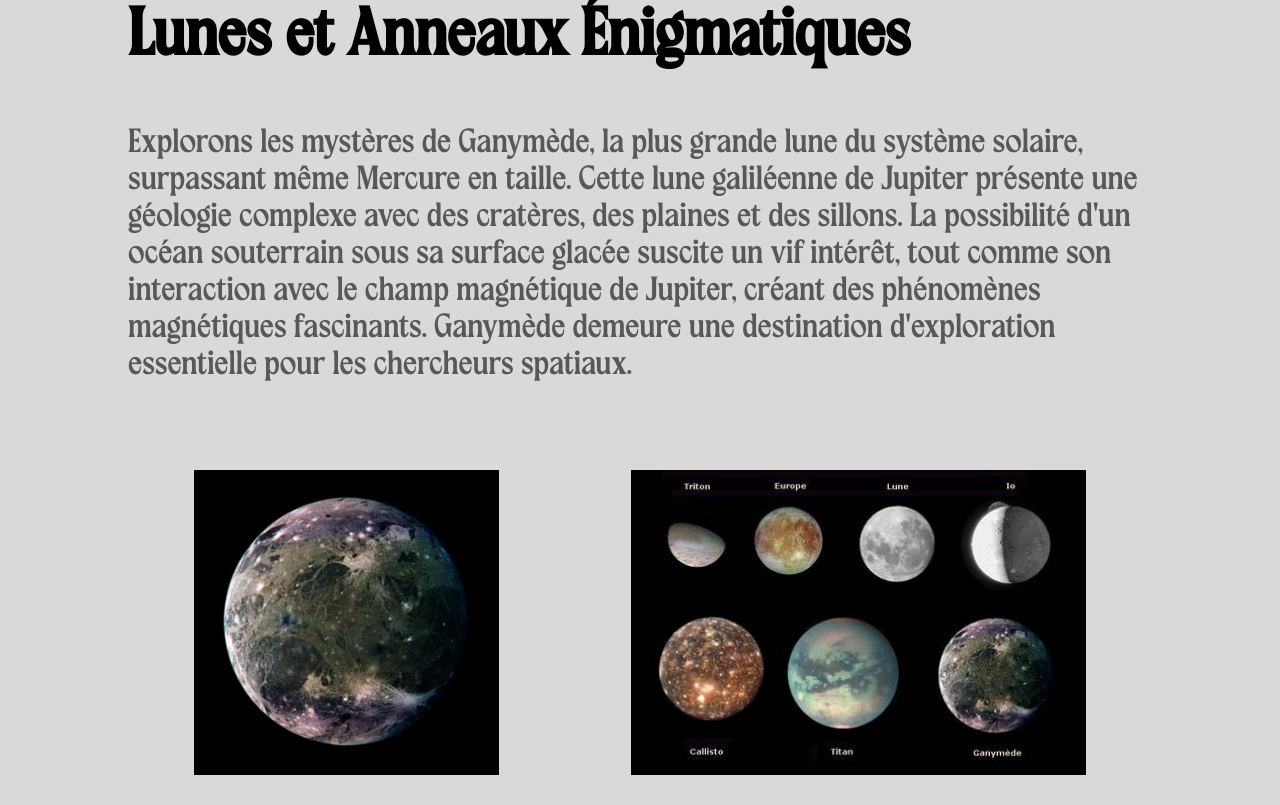
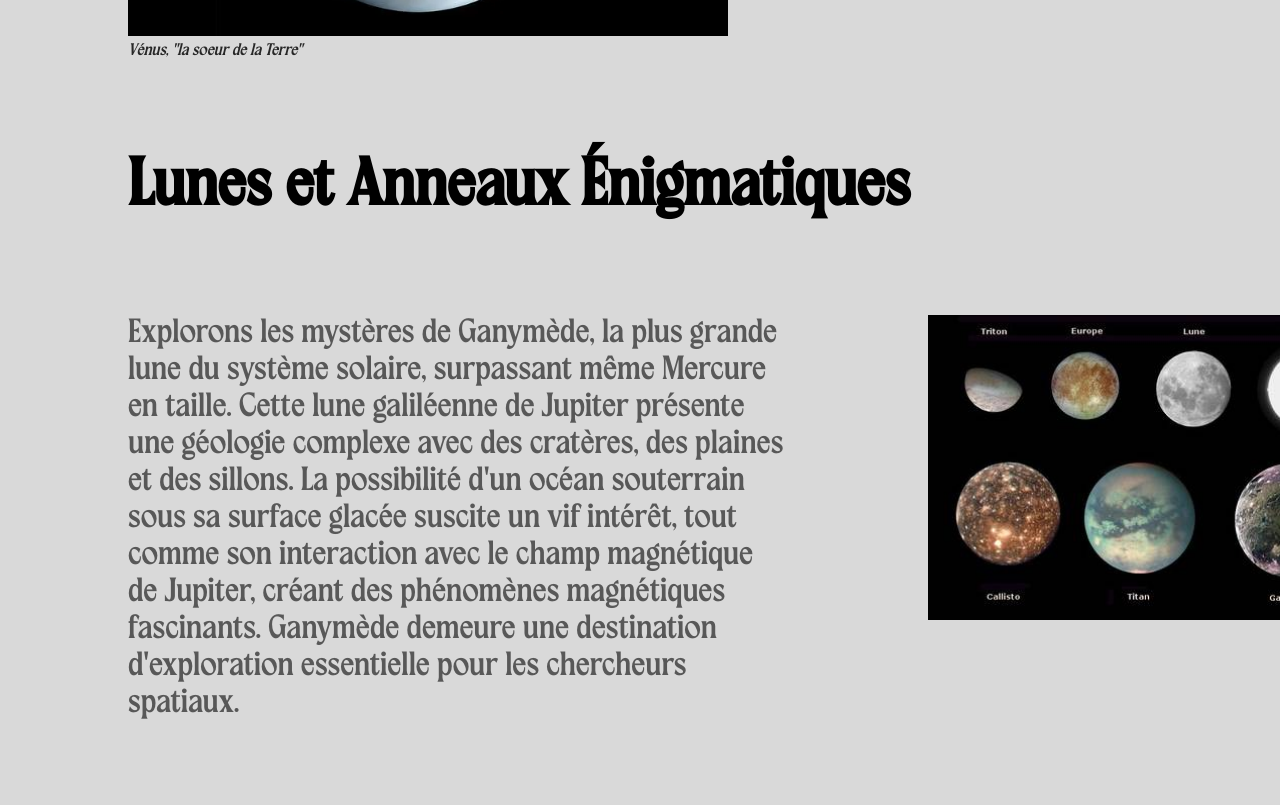
Before and after one commit to KyleAktr/monthly-mind, a React (Create React App) app: page / in a window 1280 px wide. Shown: the part 4440-5245 px from the top of the page. Built offline with nearby package versions, Linux system fonts and the light colour scheme.

Commit message:
article style done

```diff
--- a/src/components/Article.jsx
+++ b/src/components/Article.jsx
@@ -39,7 +39,7 @@ const Article = () => {
                 une destination incontournable, avec sa célèbre Grande Tache
                 Rouge. Juste pour préciser, sa tache rouge est égal à la
                 circonférence de la Terre.
-                <br />
+                <br /> <br />
                 Mars, la "planète rouge," est un autre point de mire, offrant un
                 paysage accidenté.
               </p>
@@ -78,18 +78,18 @@ const Article = () => {
                 une destination d'exploration essentielle pour les chercheurs
                 spatiaux.
               </p>
-              <div className="ganymede-img-container">
-                <img
+              {/* <div className="ganymede-img-container"> */}
+                {/* <img
                   className="ganymede-img"
                   src={Ganymede}
                   alt="image de Ganymede"
-                />
+                /> */}
                 <img
                   className="ganymede-earth-img"
                   src={GanymedeMoons}
                   alt="image de Ganymede, de la terre et de sa lune"
                 />
-              </div>
+              {/* </div> */}
               <p className="article-saturne">
                 Saturne, avec son système d'anneaux spectaculaires composés de
                 milliards de particules de glace et de roche, nous offre un
@@ -103,10 +103,9 @@ const Article = () => {
                 alt="image de Saturne"
               />
               <p className="article-conclusion">
-                Notre système solaire est un univers riche en diversité, prêt à
-                révéler ses secrets au chercheur de trésors célestes. Ça donne
-                envie de s'y intéresser, non ?
-              </p>
+              Notre voyage nous a menés sur des planètes géantes telles que Jupiter, avec sa Grande Tache Rouge, Mars, la mystérieuse "planète rouge," et Vénus, notre fascinante "sœur de la Terre." Nous avons exploré les merveilles de Ganymède, la plus grande lune du système solaire, et les anneaux magnifiques de Saturne. Ces destinations ont révélé une multitude de secrets et de beautés, de la géologie complexe de Ganymède à la majesté des anneaux de Saturne.
+              <br /> <br />
+Mais notre système solaire est encore rempli de mystères à dévoiler. Des lunes inexplorées aux profondeurs de l'espace, l’exploration continue ! Ça donne envie de s'y intéresser, non ? 🚀🌌🪐</p>
             </div>
           </div>
         </div>
--- a/src/style/components/_article.scss
+++ b/src/style/components/_article.scss
@@ -22,6 +22,7 @@
   }
 
   & .article-intro {
+    margin-bottom: 100px;
 
     & .article-intro-img {
         display: flex;
@@ -31,6 +32,10 @@
     & img {
       margin-top: 30px;
       height: 352px;
+    }
+
+    & p {
+      padding: 30px 0;
     }
 
   }
@@ -43,6 +48,7 @@
 
     & .article-content-1 {
       margin-top: 90px;
+      margin-bottom: 90px;
       display: grid;
       gap: 20px;
       row-gap: 80px;
@@ -83,40 +89,44 @@
     }
 
     & .article-content-2 {
-      margin-top: 50px;
+      margin-top: 90px;
       display: grid;
       height: auto;
-      gap: 40px;
+      gap: 100px;
       grid-template-columns: repeat(2, 1fr);
       grid-auto-rows: minmax(auto, 1fr);
       grid-template-areas:
-        "ag ag"
-        "gi gi"
-        "as as"
-        "si si"
+        "ag gi"
+        // "gi gi"
+        "si as"
+        // "si si"
         "ac ac";
 
       & .article-ganymede {
         grid-area: ag;
-        height: 250px;
+        width: 110%;
+        // height: 250px;
       }
-      & .ganymede-img-container {
-        grid-area: gi;
-        width: 100%;
-        display: flex;
-        justify-content: space-around;
-        & .ganymede-img {
+      // & .ganymede-img-container {
+      //   width: 100%;
+      //   display: flex;
+      //   justify-content: space-around;
+      //   & .ganymede-img {
+      //     height: 305px;
+      //   }
+        & .ganymede-earth-img {
+          grid-area: gi;
+          padding-left: 100px;
           height: 305px;
-        }
-        & .ganymede-earth-img {
-          height: 305px;
-        }
+        // }
       }
       & .article-saturne {
         grid-area: as;
+        padding-top: 50px;
       }
       & .saturne-img {
         grid-area: si;
+        padding-top: 50px;
         width: 600px;
       }
       & .article-conclusion {
--- a/src/style/components/_suggestions.scss
+++ b/src/style/components/_suggestions.scss
@@ -21,7 +21,7 @@
         @extend %center;
         margin-top: 50px;
         width: 800px;
-        height: 40px;
+        height: 50px;
         font-size: 1.5rem;
         text-align: center;
         border: 1 px solid black;
--- a/src/style/index.css
+++ b/src/style/index.css
@@ -168,6 +168,9 @@ html {
   font-size: 2rem;
   color: #585858;
 }
+.article .article-intro {
+  margin-bottom: 100px;
+}
 .article .article-intro .article-intro-img {
   display: flex;
   justify-content: space-around;
@@ -176,12 +179,16 @@ html {
   margin-top: 30px;
   height: 352px;
 }
+.article .article-intro p {
+  padding: 30px 0;
+}
 .article .article-content h3 {
   font-size: 4rem;
   margin-top: 50px;
 }
 .article .article-content .article-content-1 {
   margin-top: 90px;
+  margin-bottom: 90px;
   display: grid;
   gap: 20px;
   row-gap: 80px;
@@ -210,35 +217,30 @@ html {
   grid-area: av;
 }
 .article .article-content .article-content-2 {
-  margin-top: 50px;
+  margin-top: 90px;
   display: grid;
   height: auto;
-  gap: 40px;
+  gap: 100px;
   grid-template-columns: repeat(2, 1fr);
   grid-auto-rows: minmax(auto, 1fr);
-  grid-template-areas: "ag ag" "gi gi" "as as" "si si" "ac ac";
+  grid-template-areas: "ag gi" "si as" "ac ac";
 }
 .article .article-content .article-content-2 .article-ganymede {
   grid-area: ag;
-  height: 250px;
+  width: 110%;
 }
-.article .article-content .article-content-2 .ganymede-img-container {
+.article .article-content .article-content-2 .ganymede-earth-img {
   grid-area: gi;
-  width: 100%;
-  display: flex;
-  justify-content: space-around;
-}
-.article .article-content .article-content-2 .ganymede-img-container .ganymede-img {
-  height: 305px;
-}
-.article .article-content .article-content-2 .ganymede-img-container .ganymede-earth-img {
+  padding-left: 100px;
   height: 305px;
 }
 .article .article-content .article-content-2 .article-saturne {
   grid-area: as;
+  padding-top: 50px;
 }
 .article .article-content .article-content-2 .saturne-img {
   grid-area: si;
+  padding-top: 50px;
   width: 600px;
 }
 .article .article-content .article-content-2 .article-conclusion {
@@ -264,7 +266,7 @@ html {
 .suggestions input {
   margin-top: 50px;
   width: 800px;
-  height: 40px;
+  height: 50px;
   font-size: 1.5rem;
   text-align: center;
   border: 1 px solid black;
```
Also changed, not shown: 1 other file (tests, documents, lock files or other folders).
